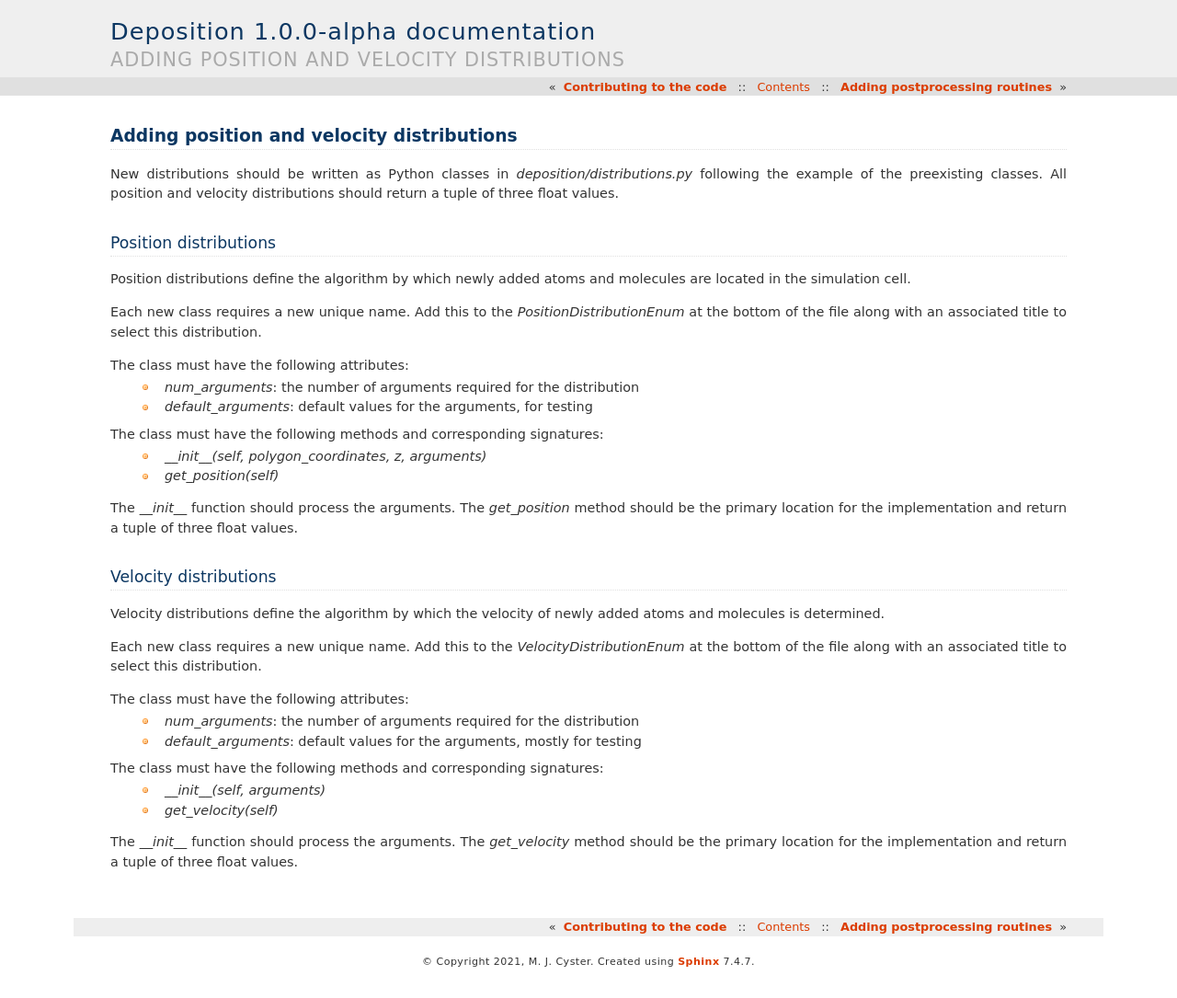
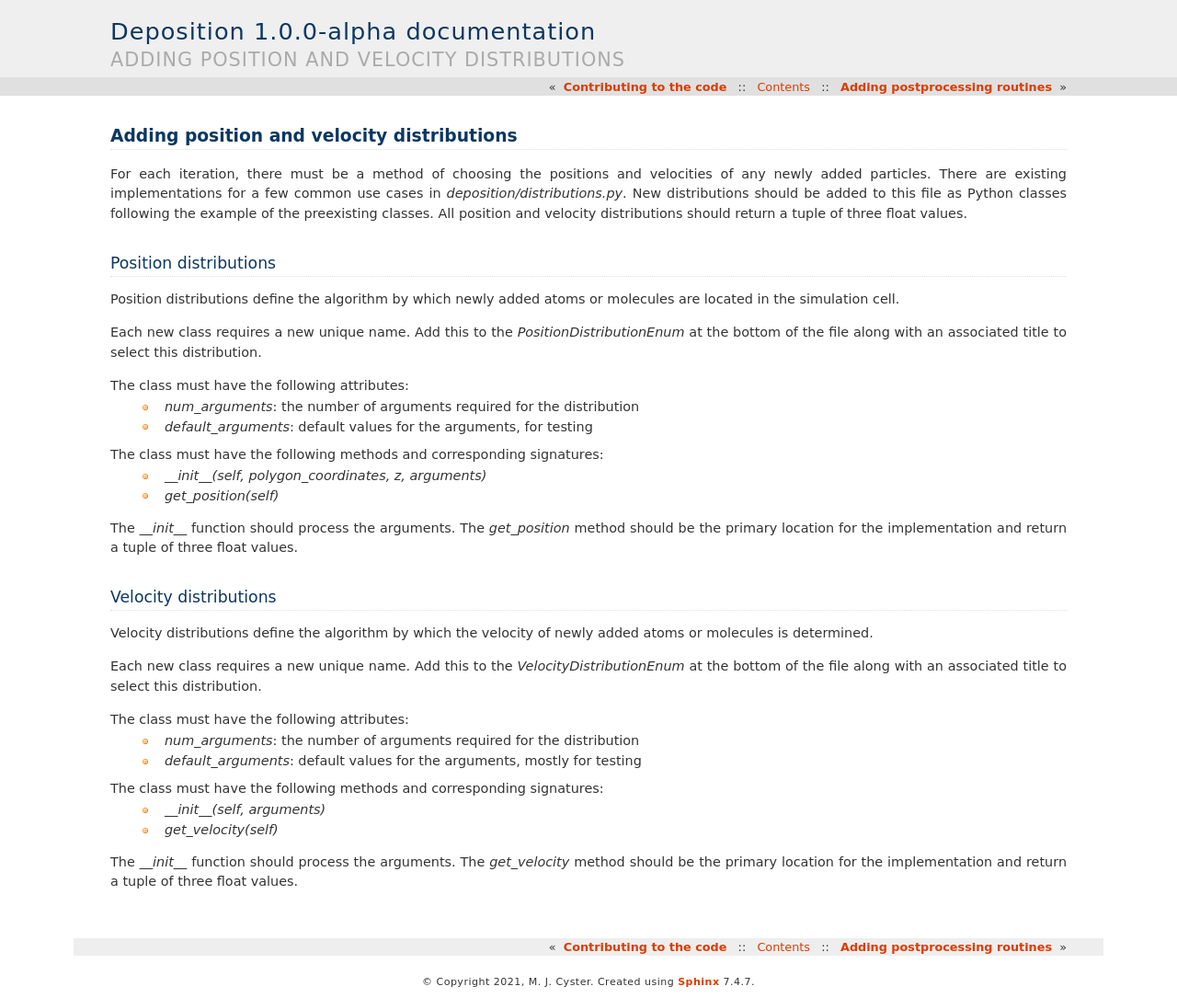
Before and after one commit to mmtn/deposition-molecular-dynamics, a Sphinx documentation site: the page built from docs/contributing/distributions.rst, in a window 1280 px wide. Shown: the whole page at 92% size. Built offline with Sphinx 7.4.7, drawn with Linux system fonts in a browser that asks for light colours; before the commit the page ends 1063 px from its top, so only the background shows below that.

```diff
--- a/docs/contributing/distributions.rst
+++ b/docs/contributing/distributions.rst
@@ -3,14 +3,16 @@
 Adding position and velocity distributions
 ==========================================
 
-New distributions should be written as Python classes in `deposition/distributions.py` following the example
-of the preexisting classes. All position and velocity distributions should return a tuple of three float values.
+For each iteration, there must be a method of choosing the positions and velocities of any newly added particles. There
+are existing implementations for a few common use cases in `deposition/distributions.py`. New distributions should be
+added to this file as Python classes following the example of the preexisting classes. All position and velocity
+distributions should return a tuple of three float values.
 
 
 Position distributions
 ----------------------
 
-Position distributions define the algorithm by which newly added atoms and molecules are located in the simulation
+Position distributions define the algorithm by which newly added atoms or molecules are located in the simulation
 cell.
 
 Each new class requires a new unique name. Add this to the `PositionDistributionEnum` at the bottom of the file along
@@ -31,7 +33,7 @@ for the implementation and return a tuple of three float values.
 Velocity distributions
 ----------------------
 
-Velocity distributions define the algorithm by which the velocity of newly added atoms and molecules is determined.
+Velocity distributions define the algorithm by which the velocity of newly added atoms or molecules is determined.
 
 Each new class requires a new unique name. Add this to the `VelocityDistributionEnum` at the bottom of the file along
 with an associated title to select this distribution.
--- a/docs/contributing/postprocessing.rst
+++ b/docs/contributing/postprocessing.rst
@@ -3,7 +3,8 @@
 Adding postprocessing routines
 ==============================
 
-New routines should be written as Python classes in `deposition/postprocessing.py` following the example
+Additional processing after each iteration may be required in certain cases. Some examples are provided in
+`deposition/postprocessing.py`. New routines should be written as Python classes following the example
 of the preexisting classes. These routines accept the current state of the simulation as a :ref:`State <module_state>`
 object and examine or modify it before returning a :ref:`State <module_state>` object.
 
```
Also changed, not shown: README.rst (+11 -11 lines), paper.md (+3 -3 lines).
